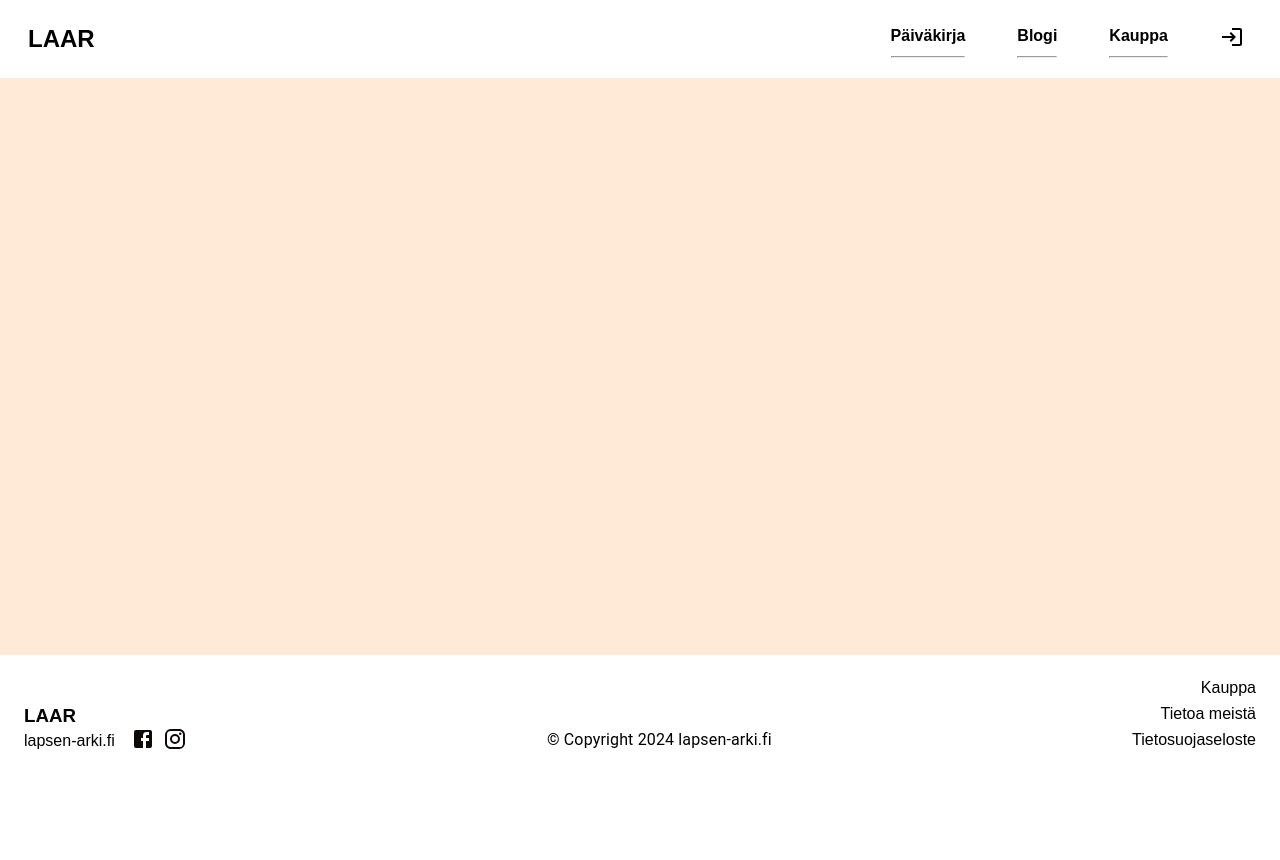
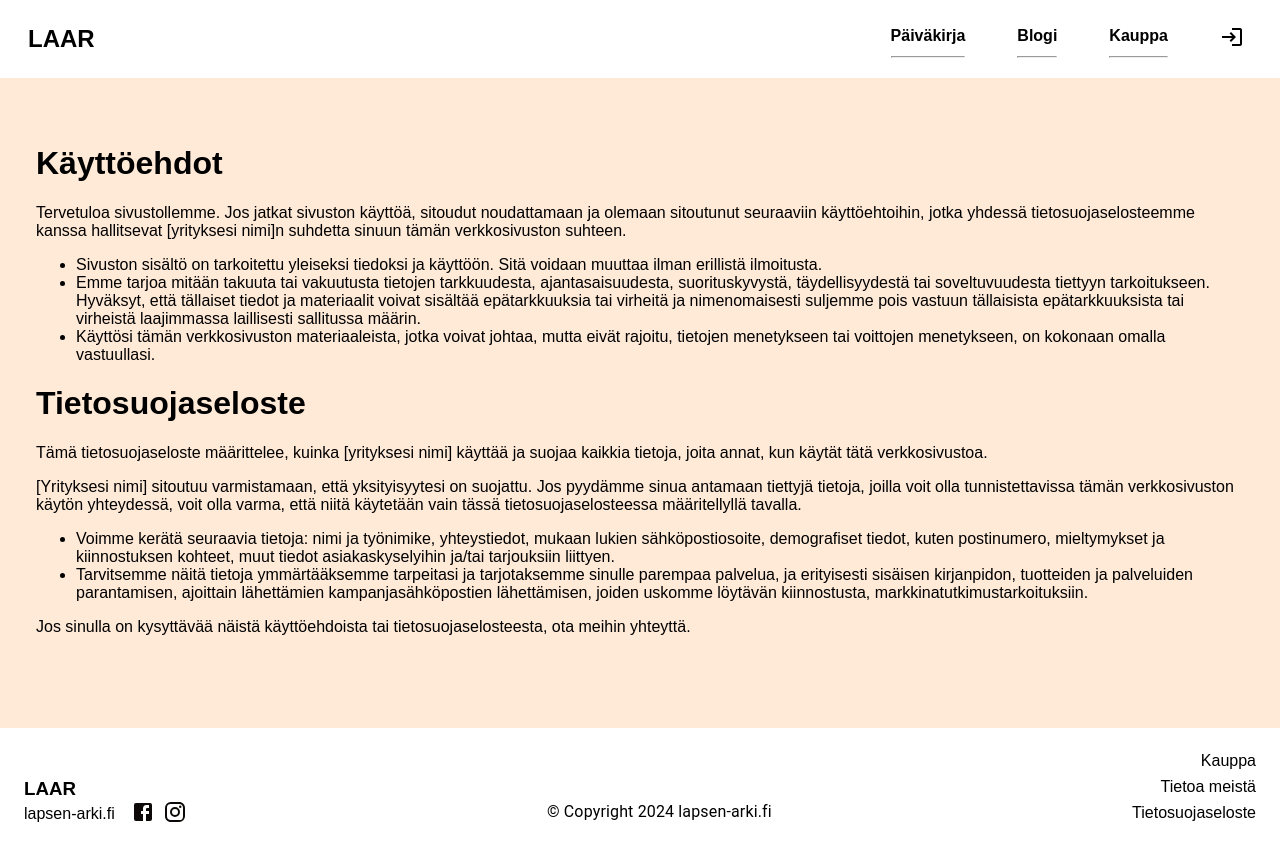
Before and after one commit to Lapsen-Arki/LAAR2, a React (Vite) app in the folder frontend/: page /terms in a window 1280 px wide. Shown: the top 860 px of the page. Before the commit the page ends 800 px from the top, so only its background shows below. Built offline with nearby package versions, Linux system fonts and the light colour scheme.

Commit message:
Käyttöehdot ja tietosuojaseloste lisätty

```diff
--- a/frontend/src/App.tsx
+++ b/frontend/src/App.tsx
@@ -12,6 +12,8 @@ import AdminPage from "./views/Auth/admin";
 import Subscription from "./views/Subscription";
 import AccountSettings from "./views/AccountSettings";
 import ChoicesPage from "./views/choices";
+import TermsAndPrivacy from "./views/termsAndPrivacy";
+import AboutUs from "./views/aboutUs";
 
 // Higher Order Components (HOC):
 import Layout from "./components/Layout/Layout";
@@ -50,6 +52,8 @@ function App() {
                 <Route path="/admin" element={<AdminPage />} />
                 <Route path="/subscription" element={<Subscription />} />
                 <Route path="/account" element={<AccountSettings />} />
+                <Route path="/terms" element={<TermsAndPrivacy />} />
+                <Route path="/about-us" element={<AboutUs />} />
               </Routes>
             </Layout>
           </Elements>
--- a/frontend/src/components/Layout/Footer.tsx
+++ b/frontend/src/components/Layout/Footer.tsx
@@ -34,13 +34,13 @@ export default function Footer() {
       </Typography>
       <div className="footer-column-right">
         <div className="footer-list" style={{ marginBottom: 19 }}>
-          <Link className="footer-li footer-link" to="/">
+          <Link className="footer-li footer-link" to="#">
             Kauppa
           </Link>
-          <Link className="footer-li footer-link" to="/">
+          <Link className="footer-li footer-link" to="/about-us">
             Tietoa meistä
           </Link>
-          <Link className="footer-li footer-link" to="/">
+          <Link className="footer-li footer-link" to="/terms">
             Tietosuojaseloste
           </Link>
         </div>
--- /dev/null
+++ b/frontend/src/views/aboutUs.tsx
@@ -0,0 +1,58 @@
+import React from "react";
+
+const AboutUs: React.FC = () => {
+  return (
+    <div style={{ padding: "20px" }}>
+      <h1>Tieto Meistä</h1>
+      <section>
+        <h2>Meidän Tarinamme</h2>
+        <p>
+          [Yrityksesi nimi] perustettiin vuonna [perustamisvuosi], kun ryhmä
+          [kuvaus siitä, miten yritys sai alkunsa]. Olemme kasvaneet pienestä
+          tiimistä suureksi perheeksi, joka on omistautunut [yrityksen
+          päämäärä/missio].
+        </p>
+      </section>
+
+      <section>
+        <h2>Miksi Valita Meidät?</h2>
+        <p>
+          Me [yrityksen nimi]lla uskomme [yrityksen arvot ja vahvuudet]. Olemme
+          sitoutuneet tarjoamaan [tuotteet/palvelut] korkeimmalla mahdollisella
+          laadulla. Asiakastyytyväisyys on meille ensisijainen tavoite, ja
+          pyrimme jatkuvasti ylittämään asiakkaidemme odotukset.
+        </p>
+      </section>
+
+      <section>
+        <h2>Visiomme</h2>
+        <p>
+          Visiomme on [yrityksen visio]. Haluamme vaikuttaa positiivisesti
+          [toimiala/asiakasryhmä], ja työskentelemme väsymättä tavoitteidemme
+          saavuttamiseksi.
+        </p>
+      </section>
+
+      <section>
+        <h2>Tiimimme</h2>
+        <p>
+          Tiimimme koostuu intohimoisista ammattilaisista, jotka ovat
+          omistautuneet [tiimin päämäärä/erikoistuminen]. Jokainen tiimimme
+          jäsen tuo pöytään ainutlaatuisen taitosetin, joka auttaa meitä
+          saavuttamaan yhteiset tavoitteemme.
+        </p>
+      </section>
+
+      <section>
+        <h2>Ota Yhteyttä</h2>
+        <p>
+          Jos sinulla on kysyttävää tai haluat oppia lisää siitä, mitä teemme,
+          älä epäröi ottaa meihin yhteyttä. Odotamme innolla mahdollisuutta
+          työskennellä kanssasi!
+        </p>
+      </section>
+    </div>
+  );
+};
+
+export default AboutUs;
--- /dev/null
+++ b/frontend/src/views/termsAndPrivacy.tsx
@@ -0,0 +1,68 @@
+import React from "react";
+
+const TermsAndPrivacy: React.FC = () => {
+  return (
+    <div style={{ padding: "20px" }}>
+      <h1>Käyttöehdot</h1>
+      <p>
+        Tervetuloa sivustollemme. Jos jatkat sivuston käyttöä, sitoudut
+        noudattamaan ja olemaan sitoutunut seuraaviin käyttöehtoihin, jotka
+        yhdessä tietosuojaselosteemme kanssa hallitsevat [yrityksesi nimi]n
+        suhdetta sinuun tämän verkkosivuston suhteen.
+      </p>
+      <ul>
+        <li>
+          Sivuston sisältö on tarkoitettu yleiseksi tiedoksi ja käyttöön. Sitä
+          voidaan muuttaa ilman erillistä ilmoitusta.
+        </li>
+        <li>
+          Emme tarjoa mitään takuuta tai vakuutusta tietojen tarkkuudesta,
+          ajantasaisuudesta, suorituskyvystä, täydellisyydestä tai
+          soveltuvuudesta tiettyyn tarkoitukseen. Hyväksyt, että tällaiset
+          tiedot ja materiaalit voivat sisältää epätarkkuuksia tai virheitä ja
+          nimenomaisesti suljemme pois vastuun tällaisista epätarkkuuksista tai
+          virheistä laajimmassa laillisesti sallitussa määrin.
+        </li>
+        <li>
+          Käyttösi tämän verkkosivuston materiaaleista, jotka voivat johtaa,
+          mutta eivät rajoitu, tietojen menetykseen tai voittojen menetykseen,
+          on kokonaan omalla vastuullasi.
+        </li>
+      </ul>
+
+      <h1>Tietosuojaseloste</h1>
+      <p>
+        Tämä tietosuojaseloste määrittelee, kuinka [yrityksesi nimi] käyttää ja
+        suojaa kaikkia tietoja, joita annat, kun käytät tätä verkkosivustoa.
+      </p>
+      <p>
+        [Yrityksesi nimi] sitoutuu varmistamaan, että yksityisyytesi on
+        suojattu. Jos pyydämme sinua antamaan tiettyjä tietoja, joilla voit olla
+        tunnistettavissa tämän verkkosivuston käytön yhteydessä, voit olla
+        varma, että niitä käytetään vain tässä tietosuojaselosteessa
+        määritellyllä tavalla.
+      </p>
+      <ul>
+        <li>
+          Voimme kerätä seuraavia tietoja: nimi ja työnimike, yhteystiedot,
+          mukaan lukien sähköpostiosoite, demografiset tiedot, kuten
+          postinumero, mieltymykset ja kiinnostuksen kohteet, muut tiedot
+          asiakaskyselyihin ja/tai tarjouksiin liittyen.
+        </li>
+        <li>
+          Tarvitsemme näitä tietoja ymmärtääksemme tarpeitasi ja tarjotaksemme
+          sinulle parempaa palvelua, ja erityisesti sisäisen kirjanpidon,
+          tuotteiden ja palveluiden parantamisen, ajoittain lähettämien
+          kampanjasähköpostien lähettämisen, joiden uskomme löytävän
+          kiinnostusta, markkinatutkimustarkoituksiin.
+        </li>
+      </ul>
+      <p>
+        Jos sinulla on kysyttävää näistä käyttöehdoista tai
+        tietosuojaselosteesta, ota meihin yhteyttä.
+      </p>
+    </div>
+  );
+};
+
+export default TermsAndPrivacy;
```
